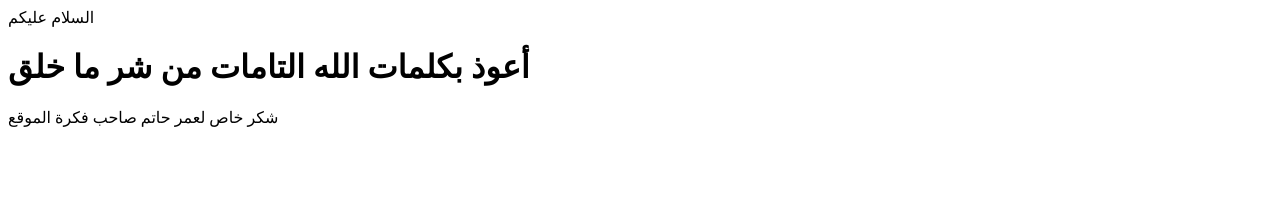
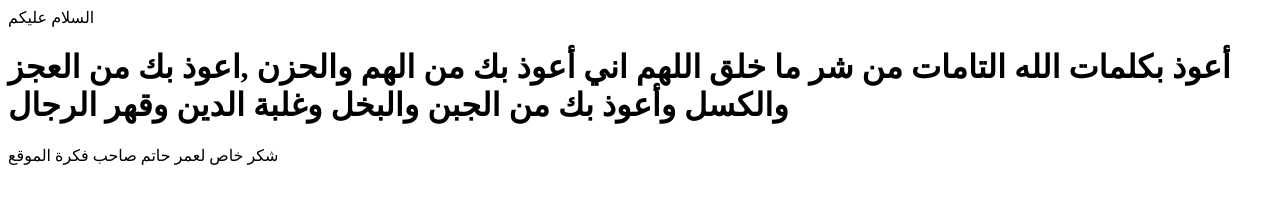
Before and after one commit to m0h4md/azkar, a plain HTML site: page index.html in a window 1280 px wide. Drawn offline with Linux system fonts and the light colour scheme.

Commit message:
index.html changed

```diff
--- a/index.html
+++ b/index.html
@@ -6,6 +6,7 @@
 			السلام عليكم
 		<h1>
 				أعوذ بكلمات الله التامات من شر ما خلق
+				اللهم اني أعوذ بك من الهم والحزن ,اعوذ بك من العجز والكسل وأعوذ بك من الجبن والبخل وغلبة الدين وقهر الرجال
 		</h1>
 		</body>
 		<footer>
```
